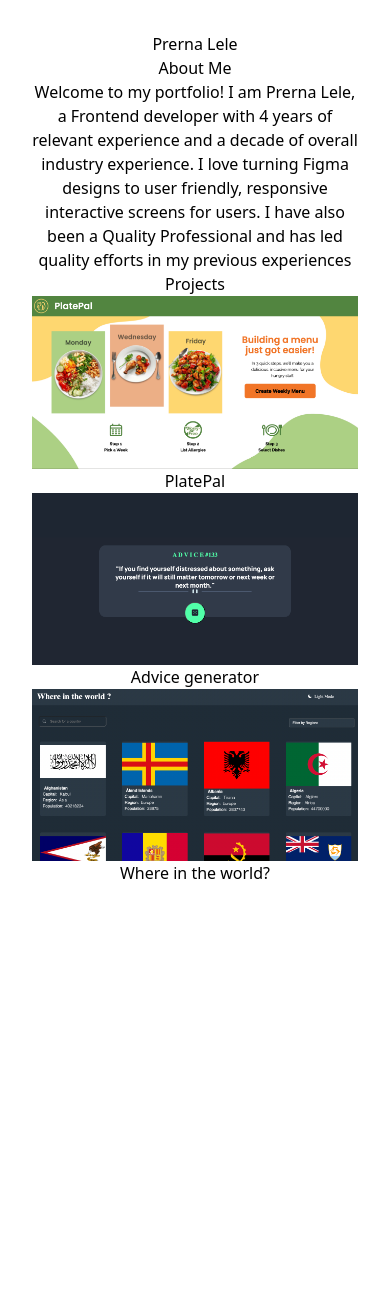
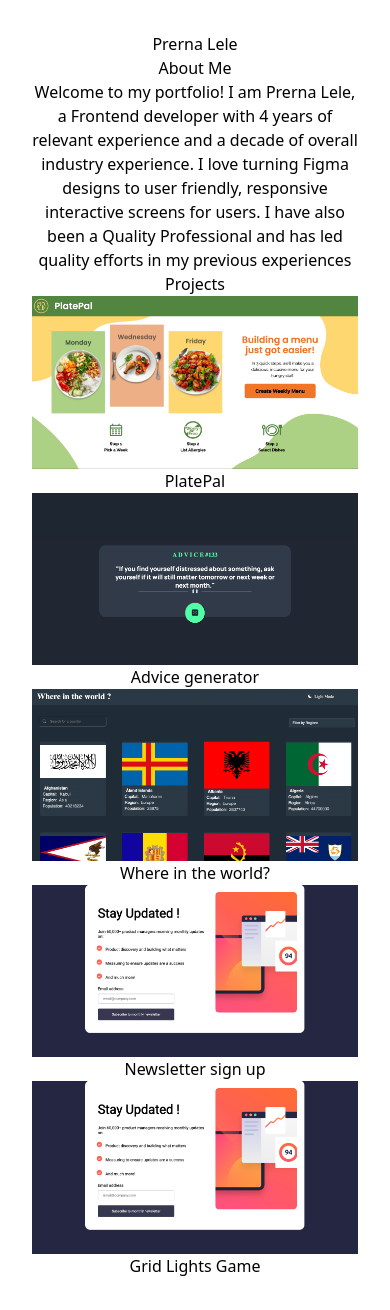
Before and after one commit to prernalele/portfolio, a React (Vite) app: page / in a window 390 px wide. Before the commit the page ends 917 px from the top, so only its background shows below. Built offline with nearby package versions, Linux system fonts and the light colour scheme.

Commit message:
feat: projects styling responsivness fix

```diff
--- a/index.html
+++ b/index.html
@@ -6,8 +6,8 @@
     <meta name="viewport" content="width=device-width, initial-scale=1.0" />
     <title>Vite + React</title>
   </head>
-  <body>
-    <div id="root" class="bg-red-200 h-screen"></div>
+  <body class="bg-red-200 bg-cover">
+    <div id="root"></div>
     <script type="module" src="/src/main.jsx"></script>
   </body>
 </html>
--- a/src/App.jsx
+++ b/src/App.jsx
@@ -4,6 +4,7 @@ import profilePic from "./assets/zionNationalPark.jpg";
 import PlatePal from "./assets/PlatePal.png";
 import adviceGenerator from "./assets/adviceGenerator.png";
 import WhereInTheWorld from "./assets/WhereInTheWorld.png";
+import NewsletterSignup from "./assets/NewsletterSignup.png";
 import "./App.css";
 
 function App() {
@@ -26,9 +27,21 @@ function App() {
       image: WhereInTheWorld,
       link: "https://prernalele.github.io/countries-api-main/",
     },
+    {
+      key: 4,
+      title: "Newsletter sign up",
+      image: NewsletterSignup,
+      link: "https://prernalele.github.io/code-challenge-newsletter-sign-up/",
+    },
+    {
+      key: 5,
+      title: "Grid Lights Game",
+      image: NewsletterSignup,
+      link: "https://prernalele.github.io/countries-api-main/",
+    },
   ];
   return (
-    <main className="bg-red-200 h-screen flex flex-col gap-6 font-mono text-opacity-90">
+    <main className=" max-h-full max-w-full flex flex-col gap-6 font-mono text-opacity-90 justify-center">
       <section className="text-4xl lg:text-2xl font-extrabold">
         Prerna Lele
       </section>
@@ -44,7 +57,7 @@ function App() {
       </section>
       <section className="flex flex-col gap-4">
         <h3 className="text-xl font-bold">Projects</h3>
-        <div className="flex flex-col lg:flex-row gap-10 justify-center">
+        <div className="flex flex-col lg:flex-row gap-10  lg:flex-wrap justify-center items-center">
           {projectsCollection.map((project) => {
             const { key, title, image, link } = project;
             return (
--- a/src/components/Project.jsx
+++ b/src/components/Project.jsx
@@ -2,8 +2,8 @@ import React from "react";
 
 const Project = ({ key, title, image, link }) => {
   return (
-    <div className="flex flex-col justify-around gap-2">
-      <img src={image} />
+    <div className="flex flex-col w-1/3 gap-y-2 ">
+      <img src={image} className="rounded-md" />
       <a href={link}>{title} </a>
     </div>
   );
```
Also changed, not shown: src/assets/NewsletterSignup.png (added).
